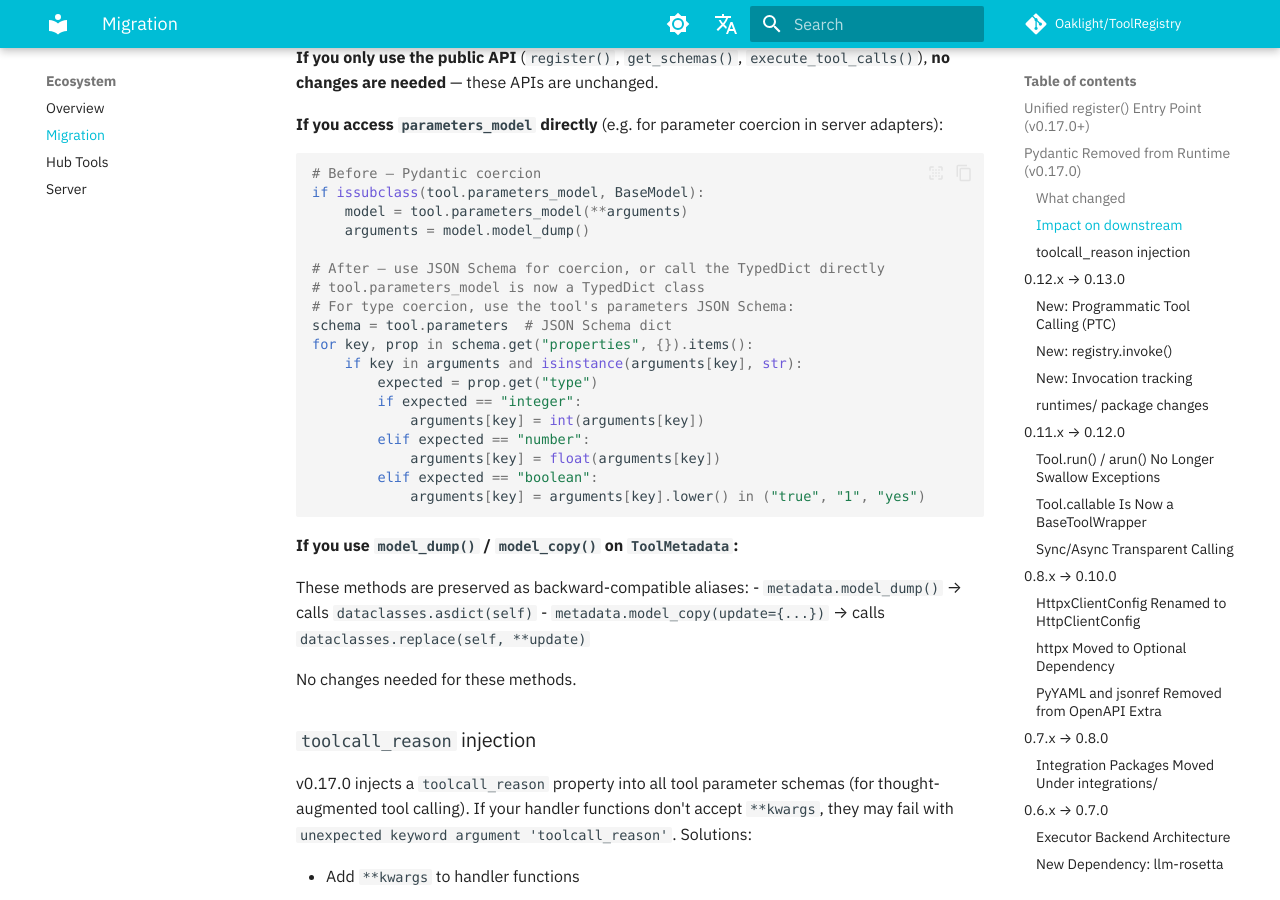
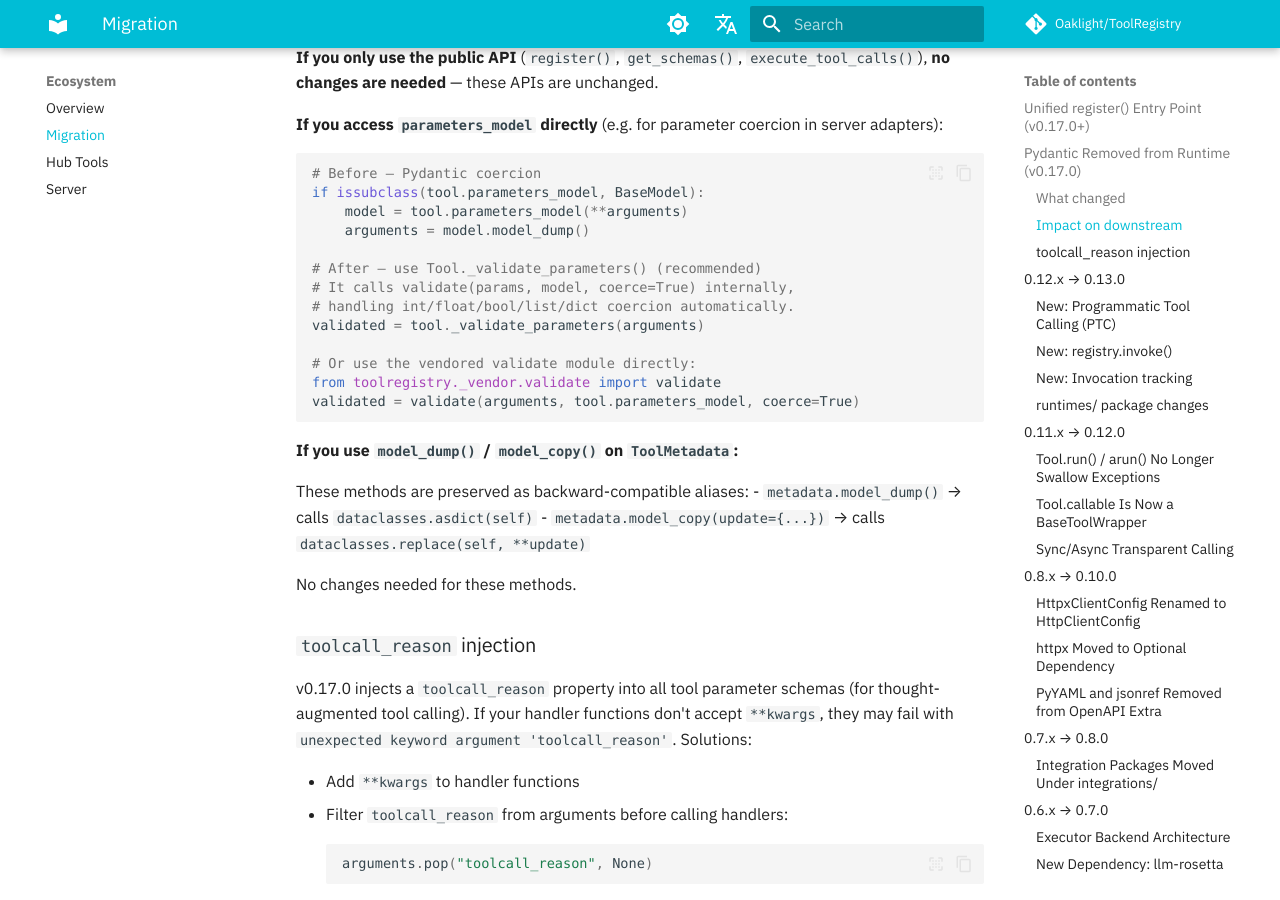
Before and after one commit to Oaklight/ToolRegistry, an MkDocs documentation site: the page built from docs/migration.md, in a window 1280 px wide and 900 px high, scrolled down 1730 px. Built offline with MkDocs 1.6.1 and Material for MkDocs 9.7.7, drawn with Linux system fonts in a browser that asks for light colours; some web fonts are replaced; comment, search, counter and statistics services are not loaded.

Commit message:
docs: recommend _validate_parameters over manual coercion in migration guide

````diff
--- a/docs/migration.md
+++ b/docs/migration.md
@@ -48,19 +48,14 @@
     model = tool.parameters_model(**arguments)
     arguments = model.model_dump()
 
-# After — use JSON Schema for coercion, or call the TypedDict directly
-# tool.parameters_model is now a TypedDict class
-# For type coercion, use the tool's parameters JSON Schema:
-schema = tool.parameters  # JSON Schema dict
-for key, prop in schema.get("properties", {}).items():
-    if key in arguments and isinstance(arguments[key], str):
-        expected = prop.get("type")
-        if expected == "integer":
-            arguments[key] = int(arguments[key])
-        elif expected == "number":
-            arguments[key] = float(arguments[key])
-        elif expected == "boolean":
-            arguments[key] = arguments[key].lower() in ("true", "1", "yes")
+# After — use Tool._validate_parameters() (recommended)
+# It calls validate(params, model, coerce=True) internally,
+# handling int/float/bool/list/dict coercion automatically.
+validated = tool._validate_parameters(arguments)
+
+# Or use the vendored validate module directly:
+from toolregistry._vendor.validate import validate
+validated = validate(arguments, tool.parameters_model, coerce=True)
 ```
 
 **If you use `model_dump()` / `model_copy()` on `ToolMetadata`:**
````
